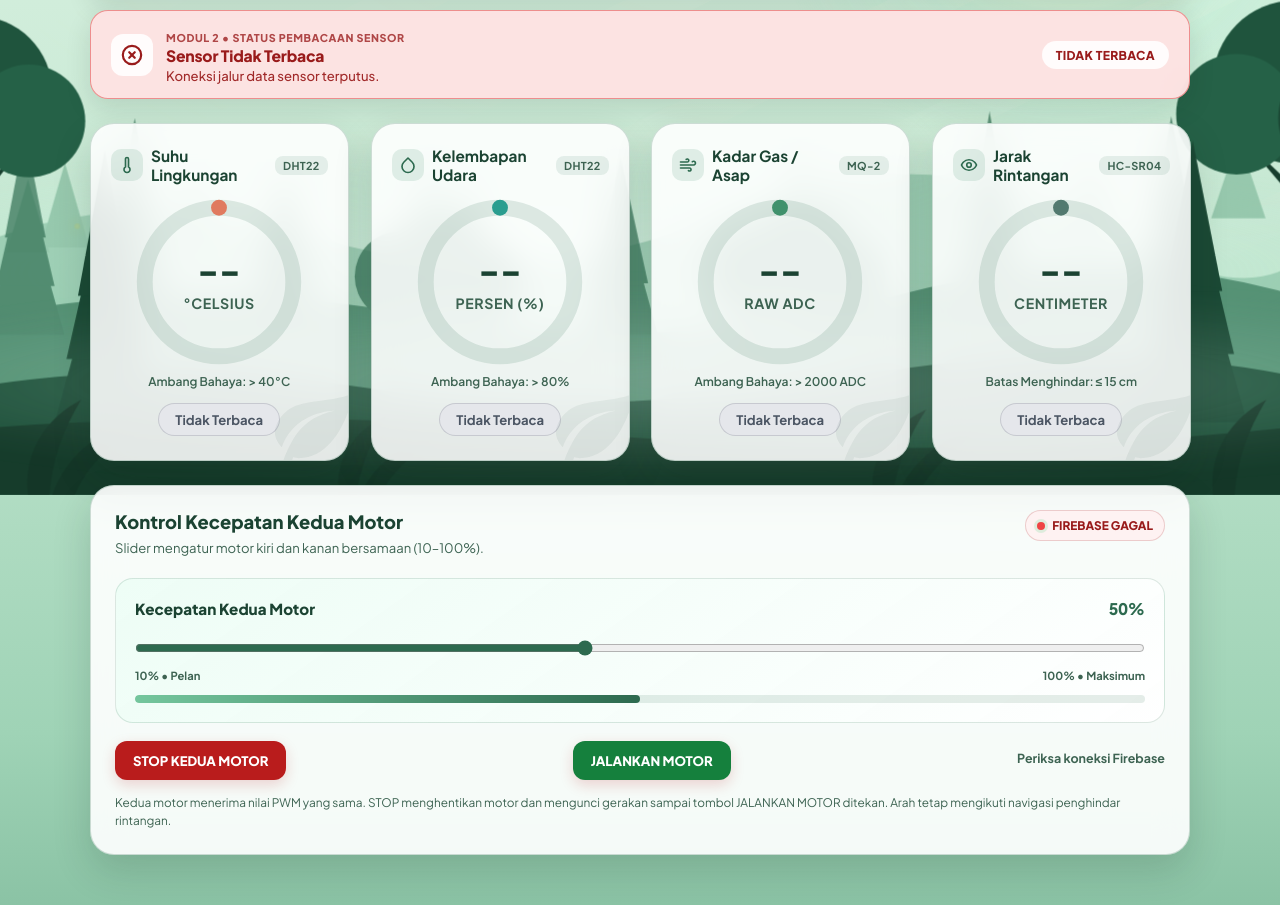
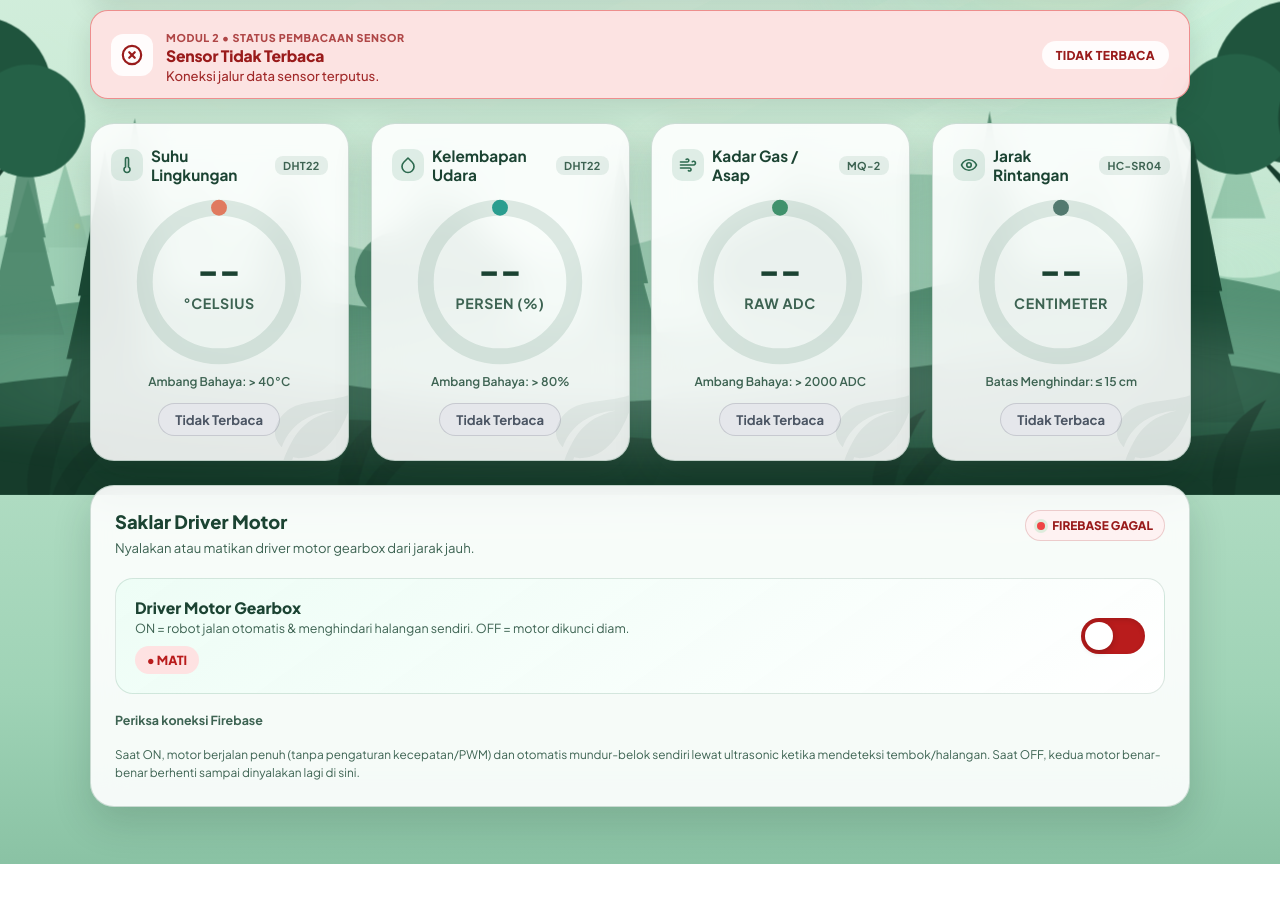
Before and after one commit to NATSUUU1/PROJECT-ROBOTIKA, a plain HTML site: page index.html in a window 1280 px wide. Shown: the part 305-1210 px from the top of the page. After the commit the page ends 1169 px from the top, so only its background shows below. Drawn offline with Linux system fonts and the light colour scheme; no server answers.

Commit message:
Update index.html

```diff
--- a/index.html
+++ b/index.html
@@ -1103,6 +1103,96 @@
             min-height: 20px;
         }
 
+        .motor-toggle-row {
+            display: flex;
+            align-items: center;
+            justify-content: space-between;
+            gap: 16px;
+        }
+
+        .motor-toggle-label {
+            color: var(--leaf-deep);
+            font-weight: 800;
+            font-size: 0.98rem;
+        }
+
+        .motor-toggle-sub {
+            margin: 3px 0 0;
+            color: var(--text-muted);
+            font-size: 0.78rem;
+        }
+
+        .motor-switch {
+            position: relative;
+            display: inline-block;
+            width: 64px;
+            height: 36px;
+            flex-shrink: 0;
+        }
+
+        .motor-switch input {
+            opacity: 0;
+            width: 0;
+            height: 0;
+        }
+
+        .motor-switch-track {
+            position: absolute;
+            cursor: pointer;
+            inset: 0;
+            background: #b91c1c;
+            border-radius: 999px;
+            transition: background 0.22s ease;
+            box-shadow: inset 0 2px 5px rgba(0, 0, 0, 0.12);
+        }
+
+        .motor-switch-track::before {
+            content: '';
+            position: absolute;
+            height: 28px;
+            width: 28px;
+            left: 4px;
+            top: 4px;
+            background: #fff;
+            border-radius: 50%;
+            transition: transform 0.22s ease;
+            box-shadow: 0 2px 6px rgba(0, 0, 0, 0.22);
+        }
+
+        .motor-switch input:checked + .motor-switch-track {
+            background: #15803d;
+        }
+
+        .motor-switch input:checked + .motor-switch-track::before {
+            transform: translateX(28px);
+        }
+
+        .motor-switch input:focus-visible + .motor-switch-track {
+            outline: 3px solid rgba(45, 106, 79, 0.4);
+            outline-offset: 2px;
+        }
+
+        .motor-status-pill {
+            display: inline-flex;
+            align-items: center;
+            gap: 7px;
+            margin-top: 10px;
+            padding: 6px 12px;
+            border-radius: 999px;
+            font-size: 0.78rem;
+            font-weight: 800;
+        }
+
+        .motor-status-pill.on {
+            background: #d8f3dc;
+            color: #1b4332;
+        }
+
+        .motor-status-pill.off {
+            background: #fee2e2;
+            color: #b91c1c;
+        }
+
         .motor-note {
             margin: 14px 0 0;
             color: var(--text-muted);
@@ -1465,16 +1555,24 @@
             </section>
         </main>
 
-        <!-- PANEL KONTROL KECEPATAN KEDUA MOTOR BERSAMA -->
+        <!-- PANEL ON/OFF DRIVER MOTOR GEARBOX -->
         <section class="motor-panel" aria-labelledby="motor-panel-title">
-            <div class="motor-panel-heading"><div><h2 id="motor-panel-title">Kontrol Kecepatan Kedua Motor</h2><p>Slider mengatur motor kiri dan kanan bersamaan (10–100%).</p></div><span id="motor-connection" class="motor-connection">MENYIAPKAN KONTROL</span></div>
+            <div class="motor-panel-heading"><div><h2 id="motor-panel-title">Saklar Driver Motor</h2><p>Nyalakan atau matikan driver motor gearbox dari jarak jauh.</p></div><span id="motor-connection" class="motor-connection">MENYIAPKAN KONTROL</span></div>
             <div class="motor-control-card">
-                <div class="motor-control-top"><label class="motor-name" for="motor-speed">Kecepatan Kedua Motor</label><output id="motor-value" class="motor-value" for="motor-speed">50%</output></div>
-                <input id="motor-speed" class="motor-range" type="range" min="10" max="100" step="1" value="50">
-                <div class="motor-scale"><span>10% • Pelan</span><span>100% • Maksimum</span></div><div class="motor-bar-track"><div id="motor-bar" class="motor-bar-fill" style="width:50%"></div></div>
+                <div class="motor-toggle-row">
+                    <div>
+                        <div class="motor-toggle-label">Driver Motor Gearbox</div>
+                        <p class="motor-toggle-sub">ON = robot jalan otomatis &amp; menghindari halangan sendiri. OFF = motor dikunci diam.</p>
+                        <span id="motor-status-pill" class="motor-status-pill off">● MATI</span>
+                    </div>
+                    <label class="motor-switch">
+                        <input type="checkbox" id="motor-toggle">
+                        <span class="motor-switch-track"></span>
+                    </label>
+                </div>
             </div>
-            <div class="motor-actions"><button id="motor-stop-button" class="motor-stop-button" type="button">STOP KEDUA MOTOR</button><button id="motor-run-button" type="button" class="motor-stop-button" style="background:#15803d">JALANKAN MOTOR</button><span id="motor-command-status" class="motor-command-status" role="status">Menunggu Firebase...</span></div>
-            <p class="motor-note">Kedua motor menerima nilai PWM yang sama. STOP menghentikan motor dan mengunci gerakan sampai tombol JALANKAN MOTOR ditekan. Arah tetap mengikuti navigasi penghindar rintangan.</p>
+            <div class="motor-actions"><span id="motor-command-status" class="motor-command-status" role="status">Menunggu Firebase...</span></div>
+            <p class="motor-note">Saat ON, motor berjalan penuh (tanpa pengaturan kecepatan/PWM) dan otomatis mundur-belok sendiri lewat ultrasonic ketika mendeteksi tembok/halangan. Saat OFF, kedua motor benar-benar berhenti sampai dinyalakan lagi di sini.</p>
         </section>
     </div>
 
@@ -2210,27 +2308,60 @@
         })();
 
         // ==========================================
-        // KONTROL KECEPATAN BERSAMA DUA MOTOR
-        const motorSlider = document.getElementById('motor-speed');
-        const motorValue = document.getElementById('motor-value');
-        const motorBar = document.getElementById('motor-bar');
+        // SAKLAR ON/OFF DRIVER MOTOR GEARBOX (tanpa PWM, sesuai firmware terbaru)
+        const motorToggle = document.getElementById('motor-toggle');
         const motorConnection = document.getElementById('motor-connection');
         const motorCommandStatus = document.getElementById('motor-command-status');
-        const motorStopButton = document.getElementById('motor-stop-button');
-        const motorRunButton = document.getElementById('motor-run-button');
-        let motorStop = true; let motorDebounceTimer = null;
-        function renderMotor(pct){ pct=Math.max(10,Math.min(100,Number(pct)||10)); motorSlider.value=pct; motorValue.textContent=pct+'%'; motorBar.style.width=pct+'%'; }
-        function setMotorState(connected,msg){motorConnection.textContent=msg;motorConnection.classList.toggle('error',!connected);}
+        const motorStatusPill = document.getElementById('motor-status-pill');
+        let motorStop = true;
+
+        function renderMotorPill(isOn){
+            motorStatusPill.textContent = isOn ? '● MENYALA' : '● MATI';
+            motorStatusPill.className = 'motor-status-pill ' + (isOn ? 'on' : 'off');
+        }
+        function setMotorState(connected, msg){ motorConnection.textContent = msg; motorConnection.classList.toggle('error', !connected); }
+
         async function motorWrite(data){
-          motorCommandStatus.textContent='Mengirim perintah...';
-          try{const r=await fetch(`${FIREBASE_URL}/Motor.json?auth=${encodeURIComponent(FIREBASE_AUTH)}`,{method:'PATCH',headers:{'Content-Type':'application/json'},body:JSON.stringify(data)});if(!r.ok)throw new Error('HTTP '+r.status);setMotorState(true,'FIREBASE SIAP');motorCommandStatus.textContent=data.Stop?'Motor dihentikan (STOP)':'Kecepatan '+data.SpeedPercent+'% terkirim ke kedua motor';}
-          catch(e){setMotorState(false,'GAGAL TERKIRIM');motorCommandStatus.textContent='Gagal mengirim. Periksa Firebase/token.';console.error(e);}
-        }
-        async function loadMotorSettings(){try{const r=await fetch(`${FIREBASE_URL}/Motor.json?auth=${encodeURIComponent(FIREBASE_AUTH)}`,{cache:'no-store'});if(!r.ok)throw new Error('HTTP '+r.status);const d=await r.json();if(d){renderMotor(d.SpeedPercent||50);motorStop=d.Stop!==false;}setMotorState(true,'FIREBASE SIAP');motorCommandStatus.textContent=motorStop?'Motor dalam keadaan STOP':'Kontrol motor tersambung';}catch(e){setMotorState(false,'FIREBASE GAGAL');motorCommandStatus.textContent='Periksa koneksi Firebase';}}
-        function queueMotorSettings(){renderMotor(motorSlider.value);clearTimeout(motorDebounceTimer);motorDebounceTimer=setTimeout(()=>motorWrite({SpeedPercent:Number(motorSlider.value),Stop:false}),200);motorStop=false;}
-        motorSlider.addEventListener('input',queueMotorSettings);
-        motorStopButton.addEventListener('click',()=>{clearTimeout(motorDebounceTimer);motorStop=true;motorWrite({Stop:true,SpeedPercent:Number(motorSlider.value)});});
-        motorRunButton.addEventListener('click',()=>{motorStop=false;motorWrite({Stop:false,SpeedPercent:Number(motorSlider.value)});});
+            motorCommandStatus.textContent = 'Mengirim perintah...';
+            try {
+                const r = await fetch(`${FIREBASE_URL}/Motor.json?auth=${encodeURIComponent(FIREBASE_AUTH)}`, {
+                    method: 'PATCH',
+                    headers: { 'Content-Type': 'application/json' },
+                    body: JSON.stringify(data)
+                });
+                if (!r.ok) throw new Error('HTTP ' + r.status);
+                setMotorState(true, 'FIREBASE SIAP');
+                motorCommandStatus.textContent = data.Stop ? 'Driver motor dimatikan' : 'Driver motor dinyalakan, robot jalan otomatis';
+            } catch (e) {
+                setMotorState(false, 'GAGAL TERKIRIM');
+                motorCommandStatus.textContent = 'Gagal mengirim. Periksa Firebase/token.';
+                console.error(e);
+            }
+        }
+
+        async function loadMotorSettings(){
+            try {
+                const r = await fetch(`${FIREBASE_URL}/Motor.json?auth=${encodeURIComponent(FIREBASE_AUTH)}`, { cache: 'no-store' });
+                if (!r.ok) throw new Error('HTTP ' + r.status);
+                const d = await r.json();
+                motorStop = d ? (d.Stop !== false) : true;
+                motorToggle.checked = !motorStop;
+                renderMotorPill(!motorStop);
+                setMotorState(true, 'FIREBASE SIAP');
+                motorCommandStatus.textContent = motorStop ? 'Driver motor dalam keadaan MATI' : 'Driver motor sedang MENYALA';
+            } catch (e) {
+                setMotorState(false, 'FIREBASE GAGAL');
+                motorCommandStatus.textContent = 'Periksa koneksi Firebase';
+            }
+        }
+
+        motorToggle.addEventListener('change', () => {
+            const nyala = motorToggle.checked;
+            motorStop = !nyala;
+            renderMotorPill(nyala);
+            motorWrite({ Stop: !nyala });
+        });
+
         loadMotorSettings();
 
         // MODE SIMULASI (MENGUJI THRESHOLD ARDUINO)
```
